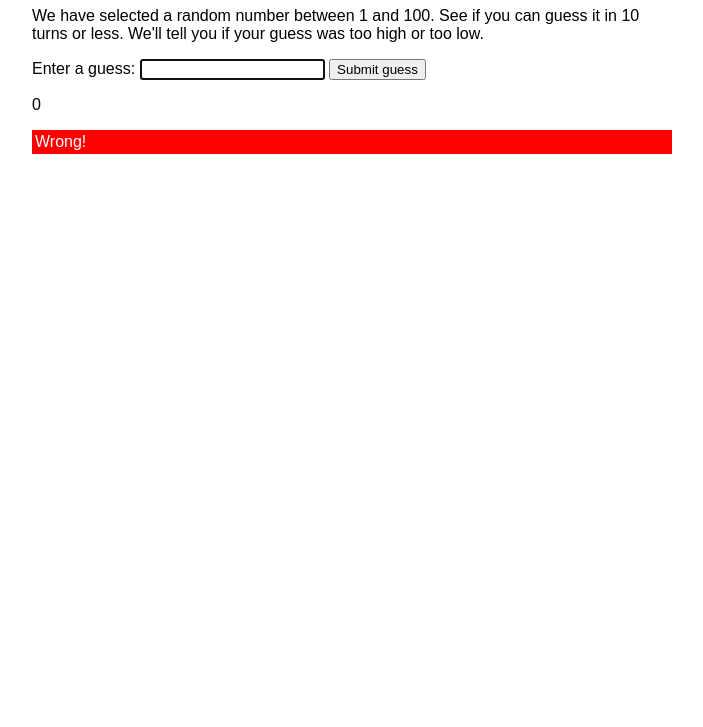
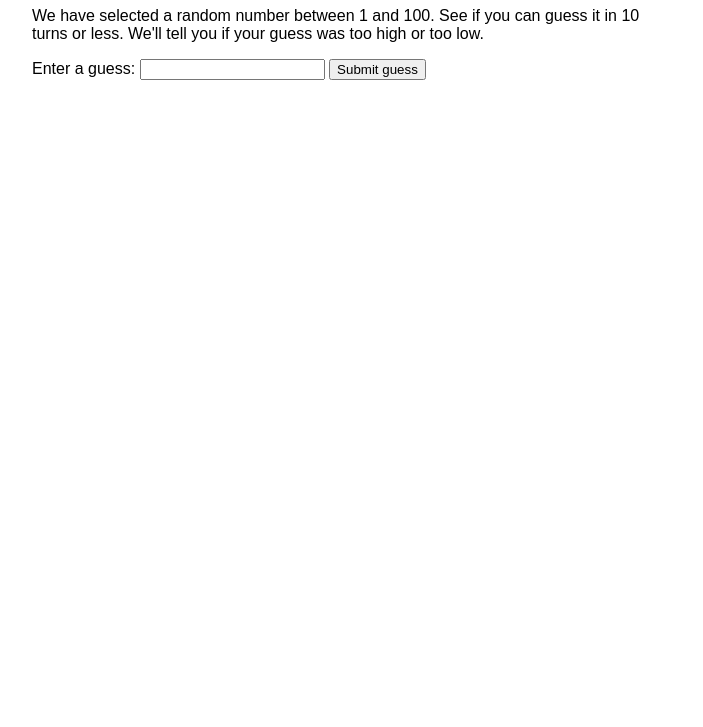
Before and after one commit to crawford-kamil/numbers-game-errors, a plain HTML site: page index.html in a window 1280 px wide. Shown: the part 73-800 px from the top of the page, without its empty margins (288-991 px from the left). Drawn offline with Linux system fonts and the light colour scheme.

Commit message:
Fix bug with lowOrHi function

```diff
--- a/index.html
+++ b/index.html
@@ -46,7 +46,7 @@
 
   const guesses = document.querySelector('.guesses');
   const lastResult = document.querySelector('.lastResult');
-  const lowOrHi = document.querySelector('lowOrHi');
+  const lowOrHi = document.querySelector('.lowOrHi');
   const guessSubmit = document.querySelector('.guessSubmit');
   const guessField = document.querySelector('.guessField');
 
@@ -78,13 +78,12 @@
         lowOrHi.textContent = 'Last guess was too high!';
       }
     }
-}
 
     guessCount++;
     guessField.value = '';
     guessField.focus();
-
-  guessSubmit.addEventListener('click', checkGuess());
+  }
+  guessSubmit.addEventListener('click', checkGuess);
 
   function setGameOver() {
 	  guessField.disabled = true;
```
